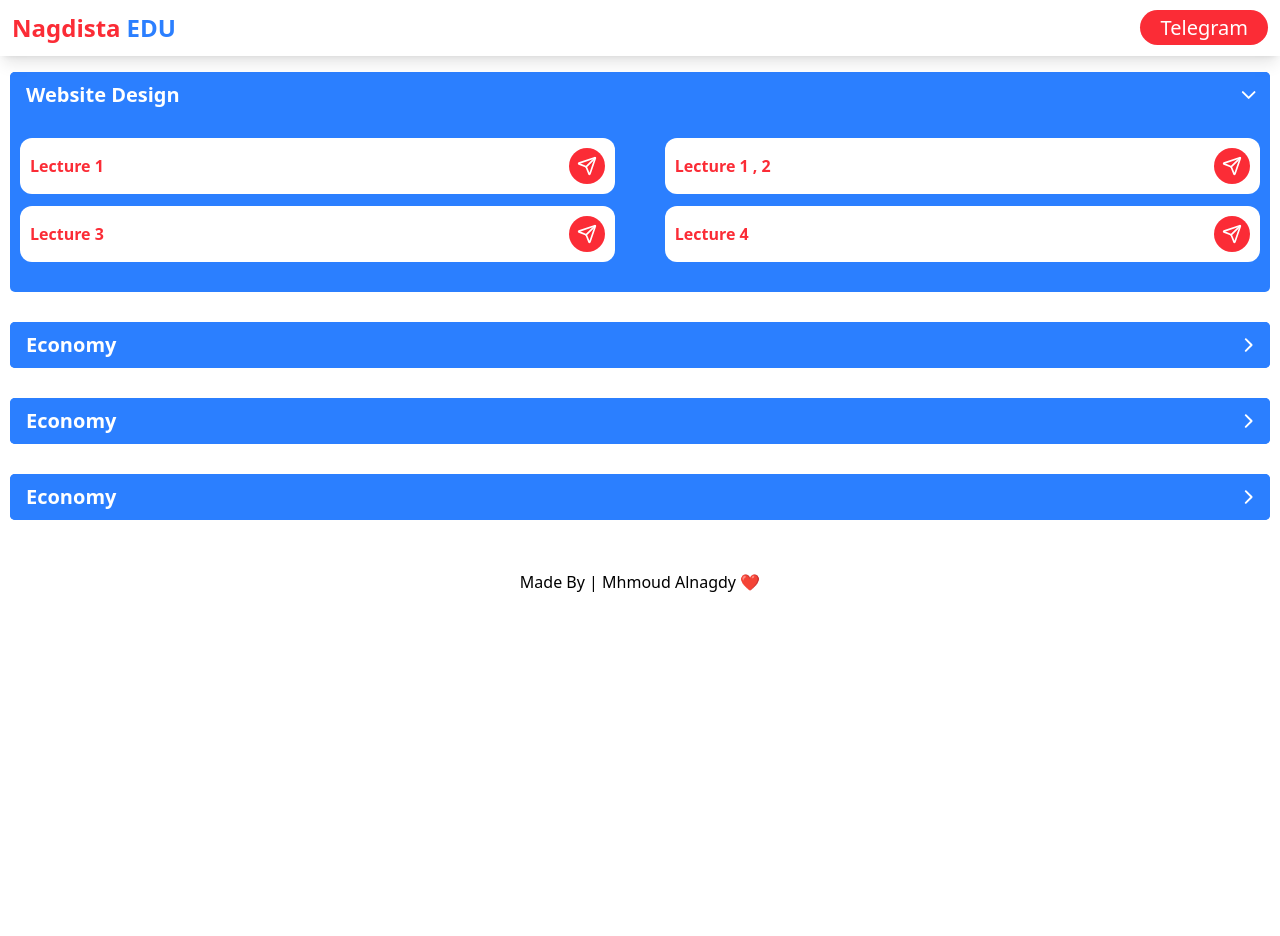
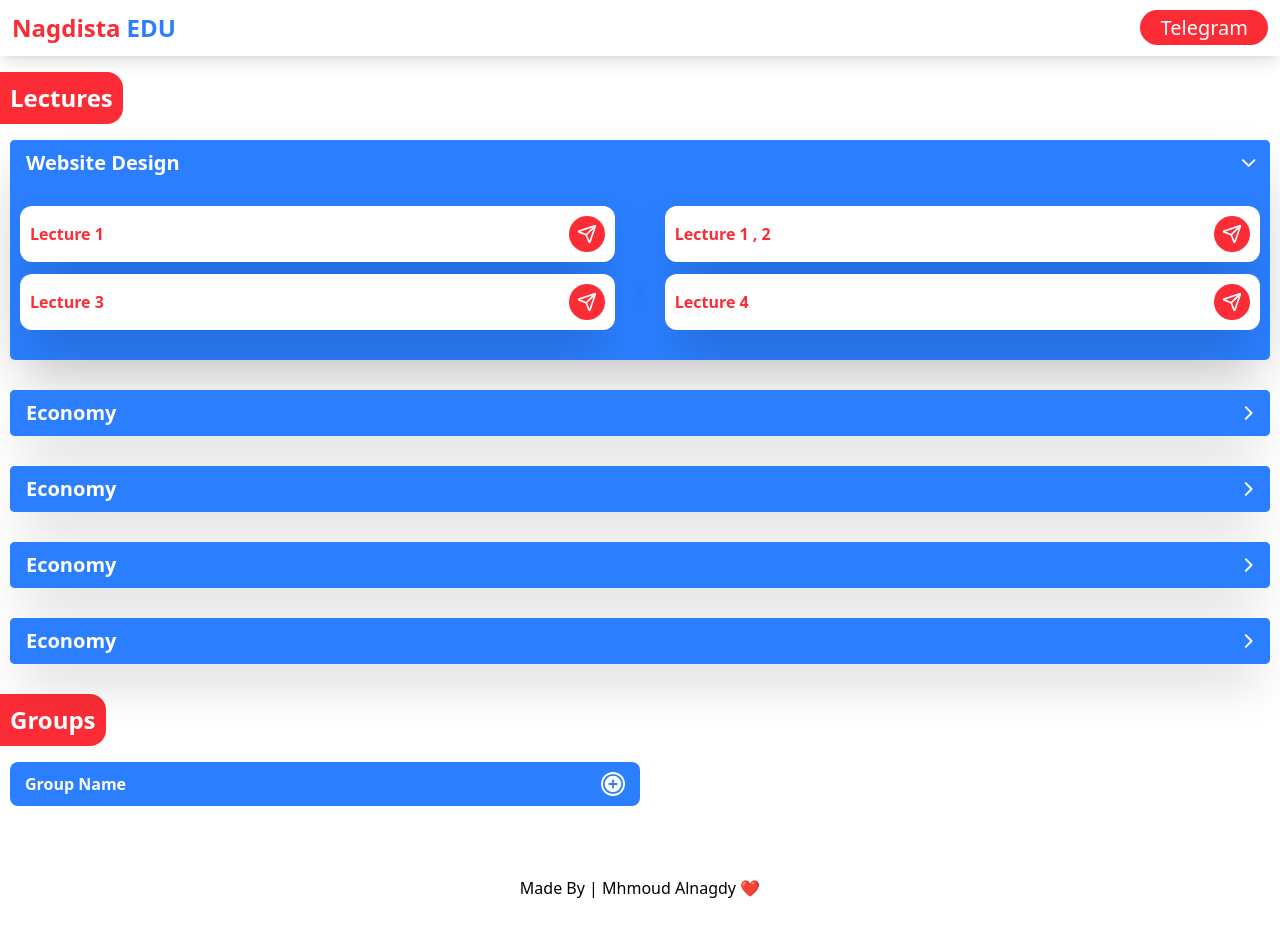
Before and after one commit to nagdistaa/nagdista-edu-v2, a React (Vite) app: page / in a window 1280 px wide. Both pictures are taken after a click on the element "Website Design". Shown: the top 936 px of the page. Before the commit the page ends 800 px from the top, so only its background shows below. Built offline with nearby package versions, Linux system fonts and the light colour scheme.

Commit message:
add groups tabs

```diff
--- a/src/App.css
+++ b/src/App.css
@@ -1,6 +1,6 @@
 body{
     position: relative;
-    height: 100vh;
+    min-height: 100vh;
     padding-bottom: 50px;
 }
 
@@ -21,6 +21,7 @@ body{
 }
 
 .footer{
+  margin-top: 50px;
     width: 100%;
     text-align: center;
     padding: 20px 0;
--- a/src/App.tsx
+++ b/src/App.tsx
@@ -4,19 +4,27 @@ import Econemy from './components/economey/Econmey'
 import NavBar from './components/navBar/NavBar'
 import WebsiteDesign from './components/websiteDesign/WebsiteDesign'
 import Footer from './footer/Footer'
+import SocailGroups from './socialGroups/SocailGroups'
 
 function App() {
 
   return (
     <>
     <NavBar/>
-   <div className="container min-w-full px-2.5 ">
-   <WebsiteDesign/>
+    <h2 className=" px-2.5 text-2xl font-bold mb-4 text-white p-[10px] w-fit rounded-r-2xl bg-red-500">Lectures</h2>
+   <div className=" min-w-full px-2.5 ">
+   <WebsiteDesign />
+    <Econemy/>
     <Econemy/>
     <Econemy/>
     <Econemy/>
 
+
    </div>
+   <h2 className=" px-2.5 text-2xl font-bold mb-4 text-white p-[10px] w-fit rounded-r-2xl bg-red-500">Groups</h2>
+    <div className='min-w-full px-2.5'>
+    <SocailGroups/>
+    </div>
    <Footer/>
    </>
   )
--- a/src/components/economey/Econmey.tsx
+++ b/src/components/economey/Econmey.tsx
@@ -11,7 +11,7 @@ const Econemy = () => {
   };
 
   return (
-    <div className="website-design-container bg-blue-500 rounded-[5px] max-h-[280px] overflow-y-scroll relative mb-[30px]   scroll-smooth">
+    <div className="website-design-container bg-blue-500 rounded-[5px] max-h-[280px] overflow-y-scroll relative mb-[30px]   scroll-smooth shadow-2xl">
       <div className="bg-blue-500 z-10 text-white text-[20px] sticky top-0 left-0 font-[700] flex justify-between items-center">
         <h1 className="py-2 px-4 w-full rounded-2xl cursor-pointer"   onClick={openClose}>Economy</h1>
         <ChevronDown
--- a/src/components/websiteDesign/Card.tsx
+++ b/src/components/websiteDesign/Card.tsx
@@ -7,7 +7,7 @@ lecLink:string;
 
 const Card = ({ lecLink , lecName}:IWebsiteDesignData)=>{
 return(
-    <div className="card w-[48%] bg-white p-[10px] rounded-[12px]">
+    <div className="card w-[48%] bg-white p-[10px] rounded-[12px] shadow-2xl">
     <div className="header flex justify-between items-center">
         <h1 className="capitalize font-[600] text-red-500">{lecName}</h1>
         <a href={lecLink} className="btn"><Send size={20} /> </a>
--- a/src/components/websiteDesign/WebsiteDesign.tsx
+++ b/src/components/websiteDesign/WebsiteDesign.tsx
@@ -11,9 +11,9 @@ const WebsiteDesign = () => {
   };
 
   return (
-    <div className="website-design-container bg-blue-500 rounded-[5px] max-h-[280px] overflow-y-scroll relative mb-[30px]   scroll-smooth">
+    <div className="website-design-container bg-blue-500 rounded-[5px] max-h-[280px] overflow-y-scroll relative mb-[30px]   scroll-smooth shadow-2xl">
       <div className="bg-blue-500 z-10 text-white text-[20px] sticky top-0 left-0 font-[700] flex justify-between items-center">
-        <h1 className="py-2 px-4 w-full rounded-2xl cursor-pointer"   onClick={openClose}>Website Design</h1>
+        <h1 className="py-2 px-4 w-full rounded-2xl cursor-pointer "   onClick={openClose}>Website Design</h1>
         <ChevronDown
           className="mr-[10px] cursor-pointer text-white-500 rounded-b-2xl "
           onClick={openClose}
@@ -22,7 +22,7 @@ const WebsiteDesign = () => {
       </div>
 
       {isOpen && (
-        <div className="cards flex justify-between flex-wrap mt-[20px] gap-3 px-[10px] pb-[30px]">
+        <div className="cards flex justify-between flex-wrap mt-[20px] gap-3 px-[10px] pb-[30px] ">
           {websiteDesingData.map((e) => {
             return <Card lecName={e.lecName} lecLink={e.lecLink} />;
           })}
--- /dev/null
+++ b/src/socialGroups/SocailGroups.tsx
@@ -0,0 +1,22 @@
+import { CirclePlus } from "lucide-react";
+
+interface Iprops {
+
+}
+
+const SocailGroups = ({}:Iprops)=>{
+return(
+    <div className="flex items-center justify-between flex-wrap w-full ">
+        <div className="group bg-blue-500 w-[50%] rounded-[8px] px-[15px] py-[10px] ">
+           <div className="group-header flex justify-between items-center">
+           <h3 className="text-white font-bold capitalize">group name</h3>
+           <a className="btn-groups" href="#"><CirclePlus className="text-blue-500 bg-white rounded-full p-[1px]" /></a>
+           </div>
+
+
+        </div>
+    </div>
+)
+}
+
+export default SocailGroups ;
```
